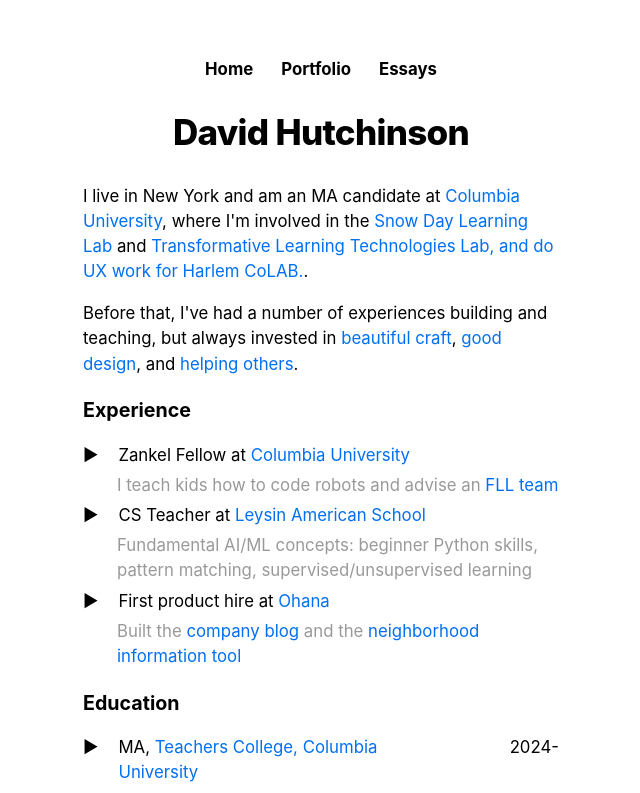
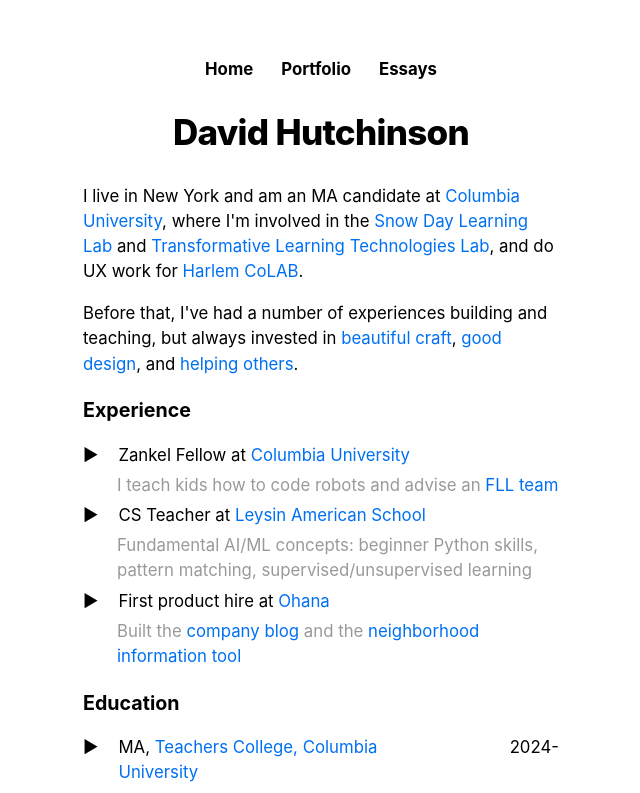
Before and after one commit to dvdhutch/dvdhutch-personal-site, a Next.js app: page / in a window 1280 px wide. Shown: the top 793 px of the page, without its empty margins (319-959 px from the left). Built offline with nearby package versions, Linux system fonts and the light colour scheme.

Commit message:
Update index.js

```diff
--- a/pages/index.js
+++ b/pages/index.js
@@ -21,7 +21,7 @@ export default function Home({ allPostsData }) {
         <title>{siteTitle}</title>
       </Head>
       <section className={utilStyles.headingMd}>
-        <p>I live in New York and am an MA candidate at <Link href="https://columbia.edu"><a target="_blank">Columbia University</a></Link>, where I'm involved in the <Link href="https://www.snowdaylearninglab.org/team"><a target="_blank">Snow Day Learning Lab</a></Link> and <Link href="https://tltlab.org/"><a target="_blank">Transformative Learning Technologies Lab, and do UX work for <Link href="https://www.harlemcolab.com/"><a target="_blank">Harlem CoLAB</a></Link>.</a></Link>.</p>
+        <p>I live in New York and am an MA candidate at <Link href="https://columbia.edu"><a target="_blank">Columbia University</a></Link>, where I'm involved in the <Link href="https://www.snowdaylearninglab.org/team"><a target="_blank">Snow Day Learning Lab</a></Link> and <Link href="https://tltlab.org/"><a target="_blank">Transformative Learning Technologies Lab</a></Link>, and do UX work for <Link href="https://www.harlemcolab.com/"><a target="_blank">Harlem CoLAB</a></Link>.</p>
         <p>Before that, I've had a number of experiences building and teaching, but always invested in <Link href="https://map.simonsarris.com/p/careful-technology"><a target="_blank">beautiful craft</a></Link>, <Link href="https://x.com/McConaughey/status/1822981269099028696"><a target="_blank">good design</a></Link>, and <Link href="https://linkedin.com/in/dvdhutch/#volunteering_experience"><a target="_blank">helping others</a></Link>.</p>
         <h3>Experience</h3>
         <ul className={utilStyles.arrowList}>
```
